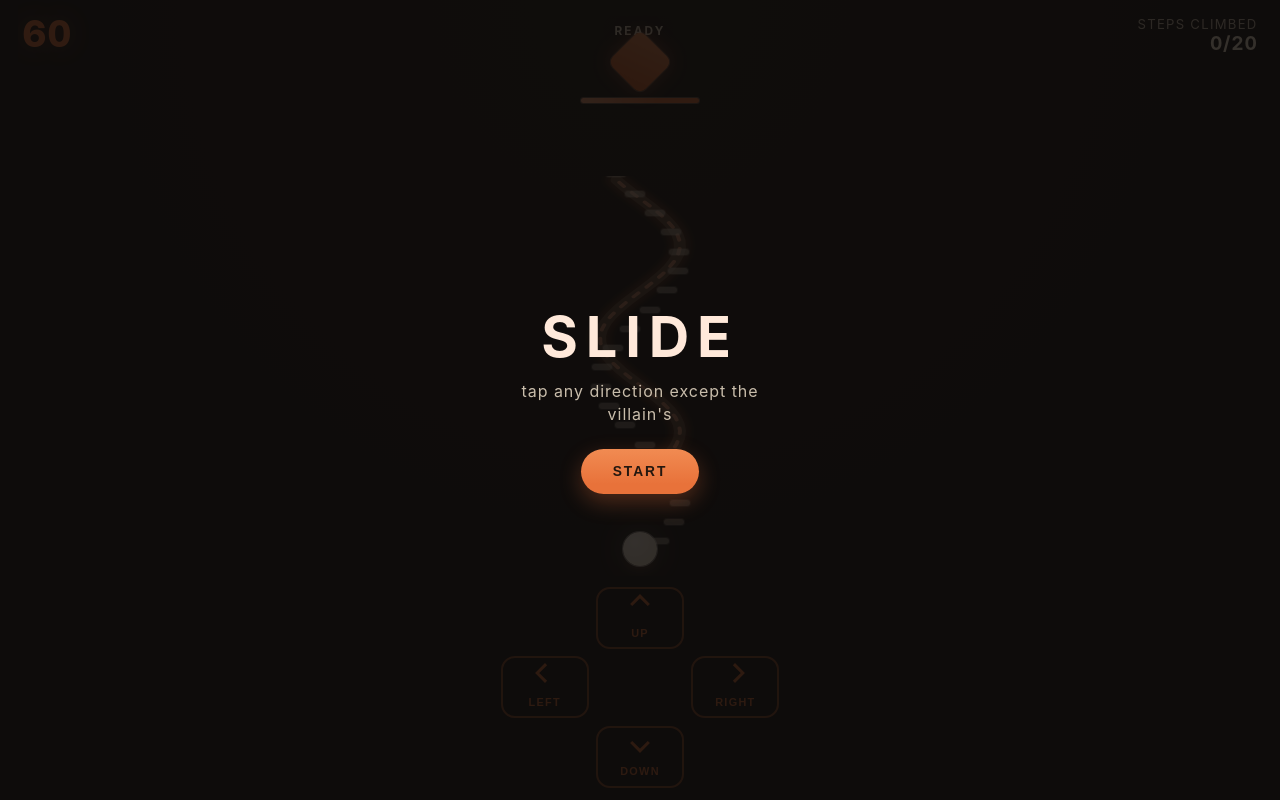
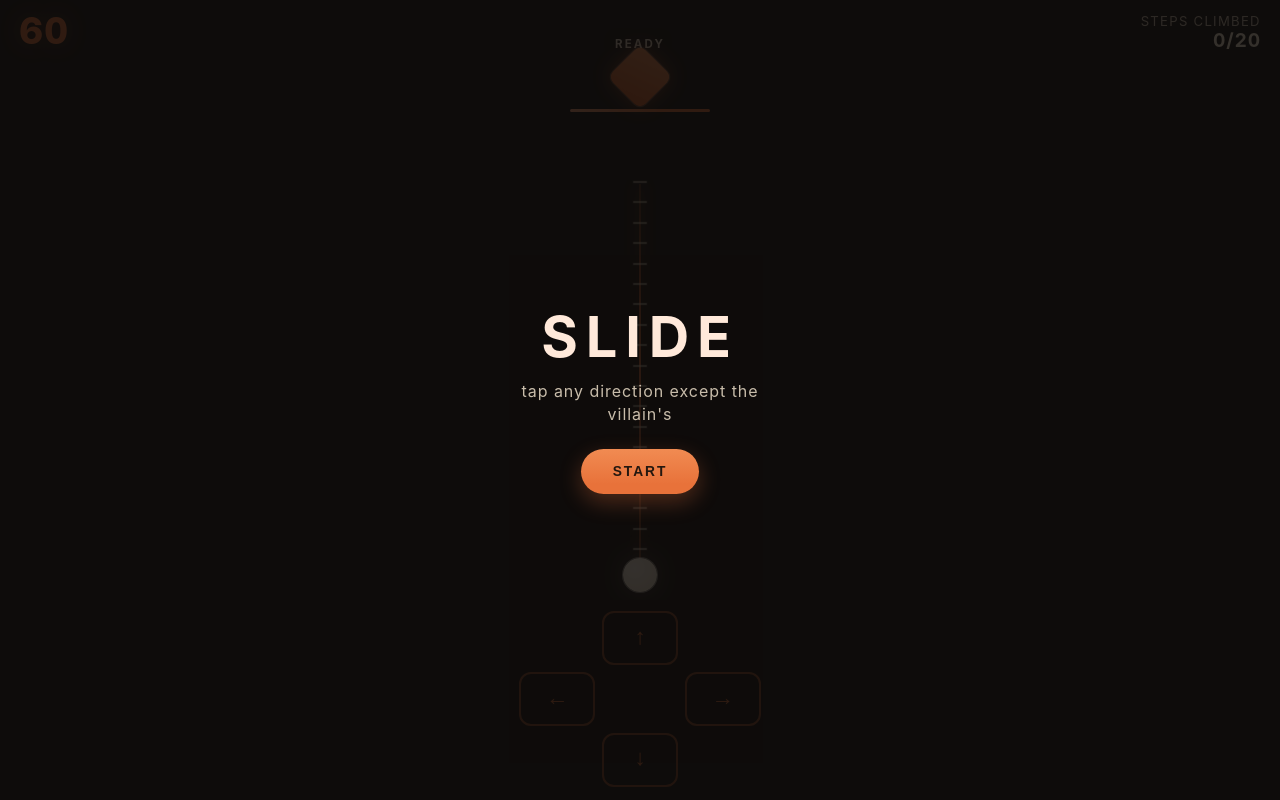
Before and after one commit to SATLIB96/tapplay, a plain HTML site: page game.html in a window 1280 px wide. Drawn offline with Linux system fonts and the light colour scheme.

Commit message:
straight track
Made-with: Cursor

```diff
--- a/game.html
+++ b/game.html
@@ -40,23 +40,28 @@
     .game {
       height: 100dvh;
       height: 100vh;
-      display: grid;
-      grid-template-rows: 22vh 50vh 28vh;
-      padding: 0 1.1rem;
+      display: block;
+      padding: 0;
       gap: 0;
       position: relative;
       isolation: isolate;
+      background: #151210;
     }
 
     .top-zone {
+      position: fixed;
+      top: 0;
+      left: 0;
+      right: 0;
       display: grid;
       grid-template-rows: auto 1fr;
-      align-content: start;
+      align-content: stretch;
       justify-items: center;
-      height: 22vh;
+      height: 180px;
       min-height: 0;
-      padding-top: max(0.75rem, env(safe-area-inset-top));
+      padding: max(0.6rem, env(safe-area-inset-top)) 1.1rem 0.4rem;
       overflow: hidden;
+      z-index: 4;
     }
 
     .topbar {
@@ -64,7 +69,7 @@
       align-items: center;
       justify-content: space-between;
       width: 100%;
-      padding: 0.25rem 0.3rem;
+      padding: 0.2rem 0.1rem;
       letter-spacing: 0.08em;
       text-transform: uppercase;
     }
@@ -96,12 +101,16 @@
     }
 
     .arena {
-      position: relative;
+      position: fixed;
+      top: 180px;
+      left: 0;
+      right: 0;
+      bottom: 200px;
       display: grid;
       place-items: center;
-      height: 50vh;
       overflow: hidden;
-      min-height: 0;
+      min-height: 160px;
+      padding: 0 1.1rem;
     }
 
     .villain-stage {
@@ -109,17 +118,17 @@
       display: grid;
       justify-items: center;
       align-content: center;
-      row-gap: 0.22rem;
+      row-gap: 0.3rem;
       min-height: 0;
     }
 
     .status {
       position: static;
-      font-size: 0.74rem;
+      font-size: 0.72rem;
       font-weight: 700;
       letter-spacing: 0.18em;
       text-transform: uppercase;
-      color: rgba(242, 228, 206, 0.9);
+      color: rgba(242, 228, 206, 0.92);
       min-height: 1em;
       text-shadow: 0 0 12px rgba(0, 0, 0, 0.35);
       transition: color 0.2s ease;
@@ -130,21 +139,20 @@
     }
 
     .track-wrap {
-      width: min(78vw, 300px);
-      max-width: 100%;
+      width: 100%;
+      max-width: 320px;
       height: 100%;
       min-height: 0;
       max-height: none;
       display: grid;
       place-items: center;
       position: relative;
-      padding-top: 0.25rem;
-      padding-bottom: 0.6rem;
+      padding: 0.25rem 0 0.5rem;
     }
 
     .track {
       position: relative;
-      width: 200px;
+      width: 2px;
       height: 100%;
       min-height: 0;
       max-height: 100%;
@@ -152,13 +160,25 @@
       justify-content: center;
     }
 
+    .track::before {
+      content: "";
+      position: absolute;
+      left: 50%;
+      top: 0;
+      bottom: 0;
+      width: 2px;
+      transform: translateX(-50%);
+      background: linear-gradient(
+        180deg,
+        rgba(232, 114, 58, 0.25) 0%,
+        rgba(232, 114, 58, 0.85) 42%,
+        rgba(232, 114, 58, 0.3) 100%
+      );
+      box-shadow: 0 0 14px rgba(232, 114, 58, 0.44);
+    }
+
     .track-svg {
-      position: absolute;
-      inset: 0;
-      width: 100%;
-      height: 100%;
-      overflow: visible;
-      pointer-events: none;
+      display: none;
     }
 
     .track-path-glow {
@@ -191,31 +211,35 @@
 
     .tick {
       position: absolute;
-      width: 20px;
-      height: 6px;
+      width: 14px;
+      height: 2px;
       transform: translate(-50%, -50%);
-      border-radius: 999px;
-      background: rgba(242, 228, 206, 0.46);
-      box-shadow: 0 0 0 1px rgba(255, 245, 232, 0.15);
+      border-radius: 99px;
+      background: rgba(242, 228, 206, 0.52);
+      box-shadow: 0 0 0 1px rgba(255, 245, 232, 0.06);
       transition: background 0.2s ease, box-shadow 0.2s ease, transform 0.2s ease;
     }
 
     .tick.completed {
       background: linear-gradient(90deg, #ffb087, #e8723a);
-      box-shadow: 0 0 12px rgba(232, 114, 58, 0.56);
-      transform: translate(-50%, -50%) scale(1.06);
+      box-shadow: 0 0 10px rgba(232, 114, 58, 0.56);
+      transform: translate(-50%, -50%) scale(1.03);
+    }
+
+    .tick:first-child {
+      display: none;
     }
 
     .villain-zone {
       position: relative;
       width: 180px;
-      height: 170px;
+      height: 136px;
       pointer-events: none;
       display: grid;
       grid-template-rows: auto auto;
       justify-items: center;
       align-content: start;
-      row-gap: 0.7rem;
+      row-gap: 0.6rem;
     }
 
     .villain {
@@ -256,7 +280,7 @@
     }
 
     .round-timer {
-      width: 120px;
+      width: 140px;
       display: grid;
       gap: 0;
       justify-items: center;
@@ -264,11 +288,11 @@
 
     .round-bar {
       width: 100%;
-      height: 7px;
+      height: 3px;
       border-radius: 999px;
-      background: rgba(255, 221, 201, 0.16);
+      background: rgba(255, 221, 201, 0.14);
       overflow: hidden;
-      border: 1px solid rgba(255, 190, 156, 0.2);
+      border: none;
     }
 
     .round-bar-fill {
@@ -424,27 +448,33 @@
     }
 
     .controls {
+      position: fixed;
+      left: 0;
+      right: 0;
+      bottom: 0;
       display: grid;
-      grid-template-columns: repeat(3, minmax(64px, 88px));
-      grid-template-rows: repeat(3, 62px);
+      grid-template-columns: repeat(3, 76px);
+      grid-template-rows: repeat(3, 54px);
       justify-content: center;
       align-content: center;
-      gap: 0.46rem;
-      margin-top: 0.15rem;
-      height: 28vh;
+      gap: 0.42rem;
+      margin-top: 0;
+      height: 200px;
       overflow: hidden;
       min-height: 0;
-      padding-bottom: max(0.4rem, env(safe-area-inset-bottom));
+      padding: 0.4rem 1.1rem max(0.55rem, env(safe-area-inset-bottom));
+      z-index: 4;
     }
 
     .btn {
       border: 2px solid rgba(232, 114, 58, 0.56);
-      border-radius: 14px;
+      border-radius: 12px;
       background: transparent;
       color: rgba(232, 114, 58, 0.9);
-      font-size: 0.68rem;
-      letter-spacing: 0.12em;
-      text-transform: uppercase;
+      font-size: 1.4rem;
+      line-height: 1;
+      letter-spacing: 0;
+      text-transform: none;
       font-weight: 700;
       display: grid;
       place-items: center;
@@ -497,17 +527,21 @@
     .btn.down { grid-column: 2; grid-row: 3; }
 
     .btn .chev {
-      width: 14px;
-      height: 14px;
-      border-top: 3px solid currentColor;
-      border-right: 3px solid currentColor;
-      margin-bottom: 0.12rem;
+      display: none;
     }
-    .btn.up .chev { transform: rotate(-45deg); }
-    .btn.right .chev { transform: rotate(45deg); }
-    .btn.down .chev { transform: rotate(135deg); }
-    .btn.left .chev { transform: rotate(-135deg); }
-    .btn-label { margin-top: -0.15rem; }
+    .btn-label {
+      display: none;
+    }
+
+    .btn::before {
+      display: block;
+      transform: translateY(-1px);
+    }
+
+    .btn.up::before { content: "↑"; }
+    .btn.right::before { content: "→"; }
+    .btn.down::before { content: "↓"; }
+    .btn.left::before { content: "←"; }
 
     .overlay {
       position: absolute;
```
